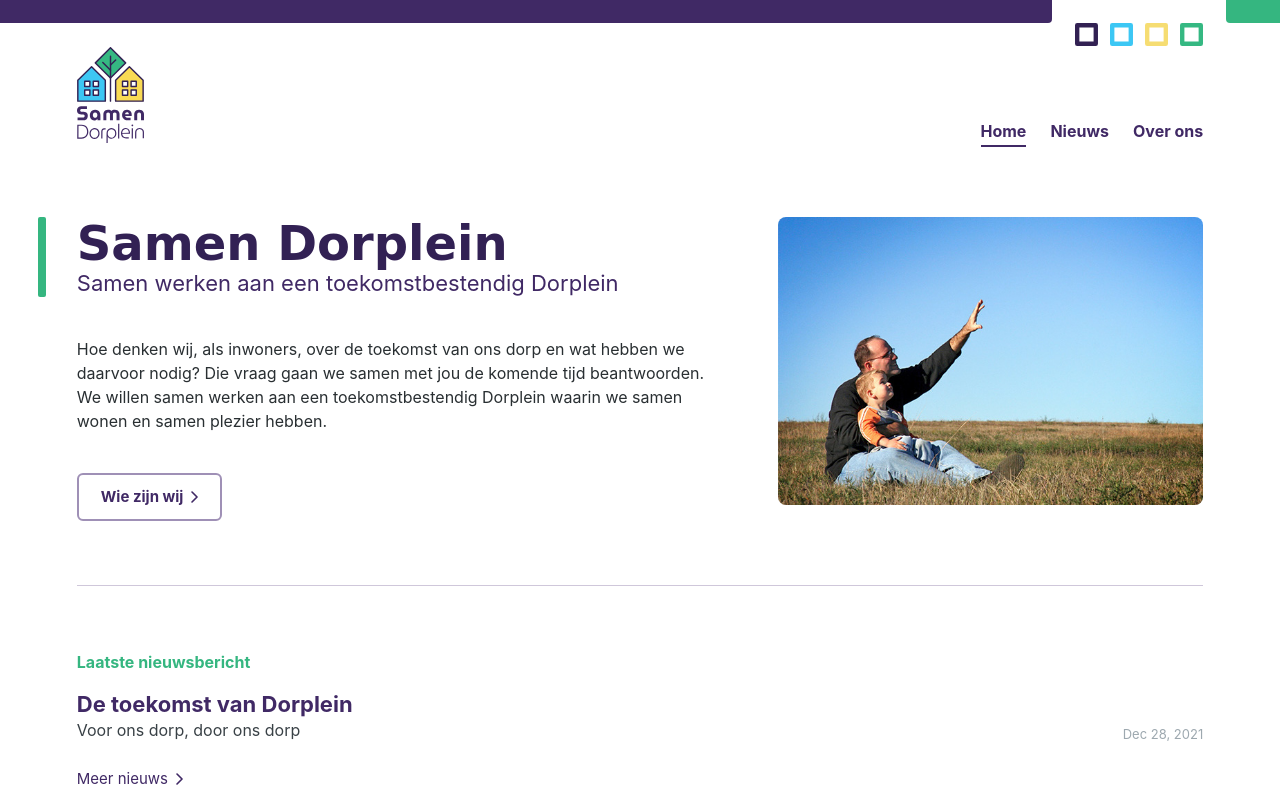
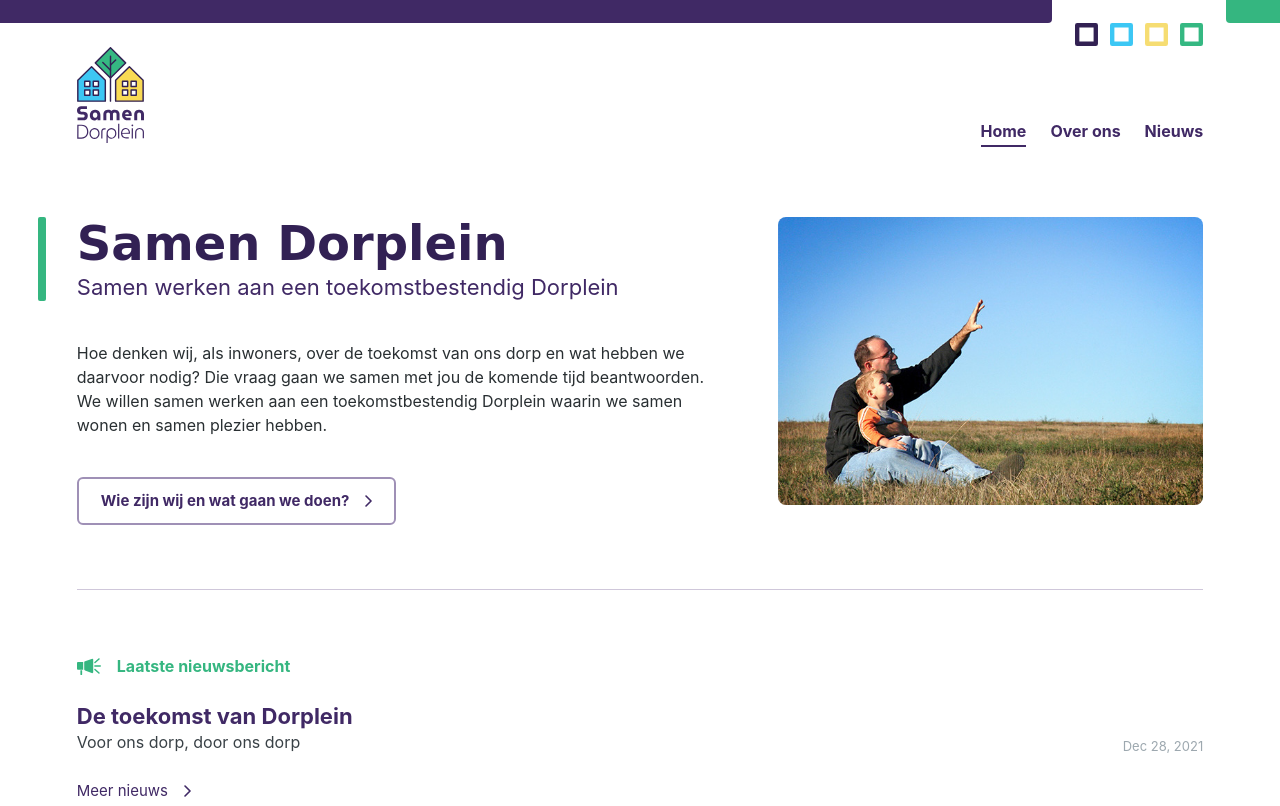
Before and after one commit to robhoeben/Samen-Dorplein, an Eleventy site: page src/index.njk in a window 1280 px wide. Shown: the top 806 px of the page. Built offline with nearby package versions, Linux system fonts and the light colour scheme; Eleventy itself is replaced by a stand-in of ours; files that its build step writes are made by us from their sources; files whose address does not match are found by name; a web font is replaced by a local one.

Commit message:
Fixes before launch

```diff
--- a/src/_includes/article.njk
+++ b/src/_includes/article.njk
@@ -1,5 +1,6 @@
 ---
 layout: master.njk
+masterTitle: Nieuws
 hidePageTitle: true
 ---
 {% from "macros/button.njk" import button %}
--- a/src/_includes/latestNews.njk
+++ b/src/_includes/latestNews.njk
@@ -1,12 +1,17 @@
 {% from "macros/button.njk" import button %}
 
-<div class="c-subtitle  u-spacing-mb2">Laatste nieuwsbericht</div>
 <div class="o-articles">
+    <div class="o-articles__title  c-subtitle">
+        <i>{% include 'svg/news.njk' %}</i>
+        <span>Laatste nieuwsbericht</span>
+    </div>
+    <div class="o-articles__list">
         {% for post in collections.nieuws | reverse %}
             {% if loop.index0 < 1 %}
                 {% include 'articleCard.njk' %}
             {% endif %}
         {% endfor %}
+    </div>
 </div>
 <div>
     {{ button(
@@ -16,4 +21,3 @@
         isText = true
     ) }}
 </div>
-</div>
--- a/src/_includes/master.njk
+++ b/src/_includes/master.njk
@@ -6,7 +6,7 @@
     <meta name="viewport" content="width=device-width, initial-scale=1.0">
     <meta name="description"
           content="{{ site.description }}">
-    <title>{{ title }} | {{ site.name }}</title>
+    <title>{% if metaTitle %} {{ metaTitle }} {% else %} {{ title }} {% endif %} {% if masterTitle %} | {{masterTitle }} {% endif %}| {{ site.name }}</title>
     <link rel="stylesheet" href="/css/style.css">
     {# <script src="./js/index.js"></script> #}
     <!-- Favicons -->
--- /dev/null
+++ b/src/_includes/svg/news.njk
@@ -0,0 +1,5 @@
+<svg viewBox="0 0 512 512" xml:space="preserve" xmlns="http://www.w3.org/2000/svg">
+  <g fill="currentColor">
+    <path d="m327.7 408.7-155.4-57.4c-9.7-2.8-18.3-8.2-18.3-18.3V174.6c0-10.1 8-15.1 18.3-18.3l155.4-57.4c10.1 0 18.3 8.2 18.3 18.3v273.3c0 10-8.2 18.2-18.3 18.2zM132.2 172.2H18.9c-10.6 0-19.2 8.4-19.2 17v129c0 8.7 8.6 15.8 19.2 15.8h113.3V172.2zM100.4 447H81.8c-5.2 0-9.5-4.1-9.5-9.3v-79.4c0-5.2 4.3-9.2 9.5-9.2h18.6c5.2 0 9.5 4 9.5 9.2v79.4c0 5.2-4.3 9.3-9.5 9.3zM496.1 270.5h-115c-8.8 0-16-7.2-16-16s7.2-16 16-16h115c8.8 0 16 7.2 16 16s-7.2 16-16 16zM479.3 394.7l-85.4-76.9c-6.6-5.9-16.7-5.4-22.6 1.2-5.9 6.6-5.4 16.7 1.2 22.6l85.4 76.9c6.6 5.9 16.7 5.4 22.6-1.2 5.9-6.5 5.3-16.7-1.2-22.6zM479.3 117.3l-85.4 76.9c-6.6 5.9-16.7 5.4-22.6-1.2-5.9-6.6-5.4-16.7 1.2-22.6l85.4-76.9c6.6-5.9 16.7-5.4 22.6 1.2 5.9 6.5 5.3 16.7-1.2 22.6z"/>
+  </g>
+</svg>
--- a/src/index.njk
+++ b/src/index.njk
@@ -1,10 +1,12 @@
 ---
 layout: master.njk
 hidePageTitle: true
+metaTitle: Home
 title: Samen Dorplein
 subtitle: Samen werken aan een toekomstbestendig Dorplein
 eleventyNavigation:
     key: Home
+    order: 0
 ---
 
 {% from "macros/button.njk" import button %}
@@ -18,7 +20,7 @@ eleventyNavigation:
                 <p>Hoe denken wij, als inwoners, over de toekomst van ons dorp en wat hebben we daarvoor nodig? Die vraag gaan we samen met jou de komende tijd beantwoorden. We willen samen werken aan een toekomstbestendig Dorplein waarin we samen wonen en samen plezier hebben.</p>
 
                 {{ button(
-                    label = 'Wie zijn wij',
+                    label = 'Wie zijn wij en wat gaan we doen?',
                     href = '/over-ons',
                     hasIcon = true,
                     isGhost = true
@@ -33,7 +35,6 @@ eleventyNavigation:
 
     <hr class="u-spacing-mt8 u-spacing-mb8">
 
-
     {% include "latestNews.njk" %}
 
 </div>
--- a/src/kerngroep.njk
+++ b/src/kerngroep.njk
@@ -1,6 +1,7 @@
 ---
 layout: master.njk
 title: Kerngroep
+subtitle: Wij stellen ons graag aan je voor
 eleventyNavigation:
     key: Kerngroep
     parent: Over ons
--- a/src/nieuws.njk
+++ b/src/nieuws.njk
@@ -4,10 +4,10 @@ title: Nieuws
 subtitle: De ontwikkelingen omtrent Samen Dorplein
 eleventyNavigation:
     key: Nieuws
+    order: 2
 ---
 
 <div class="l-container-grid">
-
     <div class="l-split  l-split--3-2  u-spacing-mt5">
          <div class="o-articles">
             {% for post in collections.nieuws | reverse %}
--- a/src/over-ons.njk
+++ b/src/over-ons.njk
@@ -4,6 +4,7 @@ title: Over ons
 subtitle: Wie zijn we en wat gaan we doen?
 eleventyNavigation:
     key: Over ons
+    order: 1
 ---
 
 <div class="l-container-grid">
--- a/src/scss/5-Components/_components.articleCard.scss
+++ b/src/scss/5-Components/_components.articleCard.scss
@@ -1,39 +1,55 @@
 
 .o-article-card {
-    padding: space(3) 0;
-
-    &:first-child {
-        padding-top: 0;
-    }
+    --title-color: #{palette(purple, 500)};
+    --description-color: #{palette(neutral, 700)};
+    --date-color: #{palette(neutral, 500)};
+    --border-color: #{palette(purple, 300, 0.3)};
 
     &:nth-child(n+2){
-        border-top: 1px solid palette(purple, 300, 0.3);
+        --has-border: 1;
     }
 }
 
 
 .o-article-card__link {
-    --title-color: #{palette(purple, 500)};
-    --description-color: #{palette(neutral, 700)};
-
     display: grid;
     grid-column-gap: space(2);
     grid-template: auto auto / auto auto;
     grid-template-areas:
         "title title"
         "description date";
+    padding: space(3) 0;
+    border-top: calc(1px * var(--has-border)) solid var(--border-color);
     text-decoration: none;
+    position: relative;
+
+    &::before {
+        content:'';
+        position: absolute;
+        top: space(1);
+        bottom: space(1);
+        left: space(-2);
+        right: space(-2);
+        background-color: var(--bg-color, transparent);
+        border-radius: 8px;
+        transition-property: transform, background-color;
+        transition-duration: 100ms;
+        transform: var(--transform, scale(0.55));
+    }
 
     &:hover {
+        --bg-color: #{palette(green, $alpha: 0.05)};
         --title-color: #{palette(green)};
         --description-color: #{palette(green)};
+        --date-color: #{palette(green)};
+        --transform: none;
     }
 }
 
 .o-article-card__title {
     grid-area: title;
     color: var(--title-color);
-    transition: all 100ms linear;
+    transition: color 100ms linear;
 }
 
 
@@ -41,14 +57,15 @@
     grid-area: description;
     @include font-size(16,24);
     color: var(--description-color);
-    transition: all 100ms linear;
+    transition: color 100ms linear;
 }
 
 
 .o-article-card__date {
     grid-area: date;
     @include font-size(13, 16);
-    color: palette(neutral, 500);
+    color: var(--date-color);
     align-self: end;
     justify-self: end;
+    transition: color 100ms linear;
 }
--- a/src/scss/5-Components/_components.button.scss
+++ b/src/scss/5-Components/_components.button.scss
@@ -35,7 +35,7 @@
 	&.has-icon {
 		grid-template-areas: "text icon";
 		grid-template-columns: auto auto;
-		grid-column-gap: space(1);
+		grid-column-gap: space(2);
 
 		// When data attribute is set change direction
 		&[data-icon-pos="before"] {
--- a/src/scss/5-Components/_components.pageTitle.scss
+++ b/src/scss/5-Components/_components.pageTitle.scss
@@ -35,4 +35,5 @@
     @include h3;
     @include font-weight(regular);
     color: palette(purple, 500);
+    margin-top: space(0.5);
 }
--- a/src/scss/6-Organisms/_organisms.article.scss
+++ b/src/scss/6-Organisms/_organisms.article.scss
@@ -14,10 +14,7 @@
     margin-bottom: space(3);
     padding-bottom: space(4);
     border-bottom: 1px solid palette(purple, 300, 0.4);
-    // background-color: palette(purple, 500);
-    // box-shadow: 0 0 0 4px var(--g-bg-color), 0 0 0 6px palette(purple);
     color: palette(purple, 500);
-    // @include border-radius(l);
 }
 
 
--- a/src/scss/6-Organisms/_organisms.articles.scss
+++ b/src/scss/6-Organisms/_organisms.articles.scss
@@ -4,3 +4,15 @@
     margin-left: 0;
     list-style: none;
 }
+
+
+.o-articles__title {
+    display: flex;
+    align-items: center;
+
+    i {
+        flex: none;
+        width: space(3);
+        margin-right: space(2);
+    }
+}
```
Also changed, not shown: src/disclaimer.njk (+7 -8 lines), src/nieuws/2021-12-28-de-toekomst-van-dorplein.md (+1 -1 lines). Lines whose indentation alone changed are shown as unchanged.
